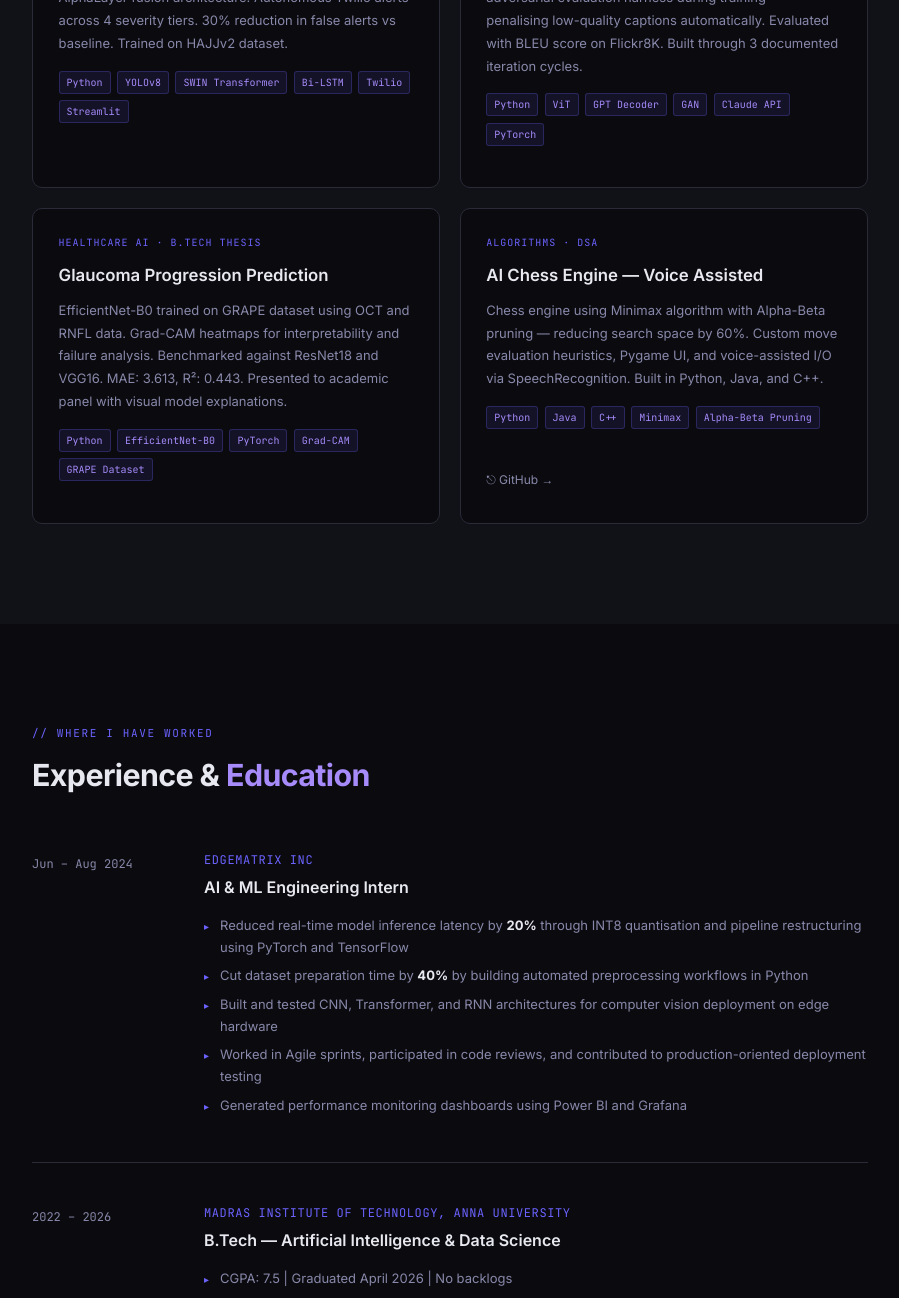
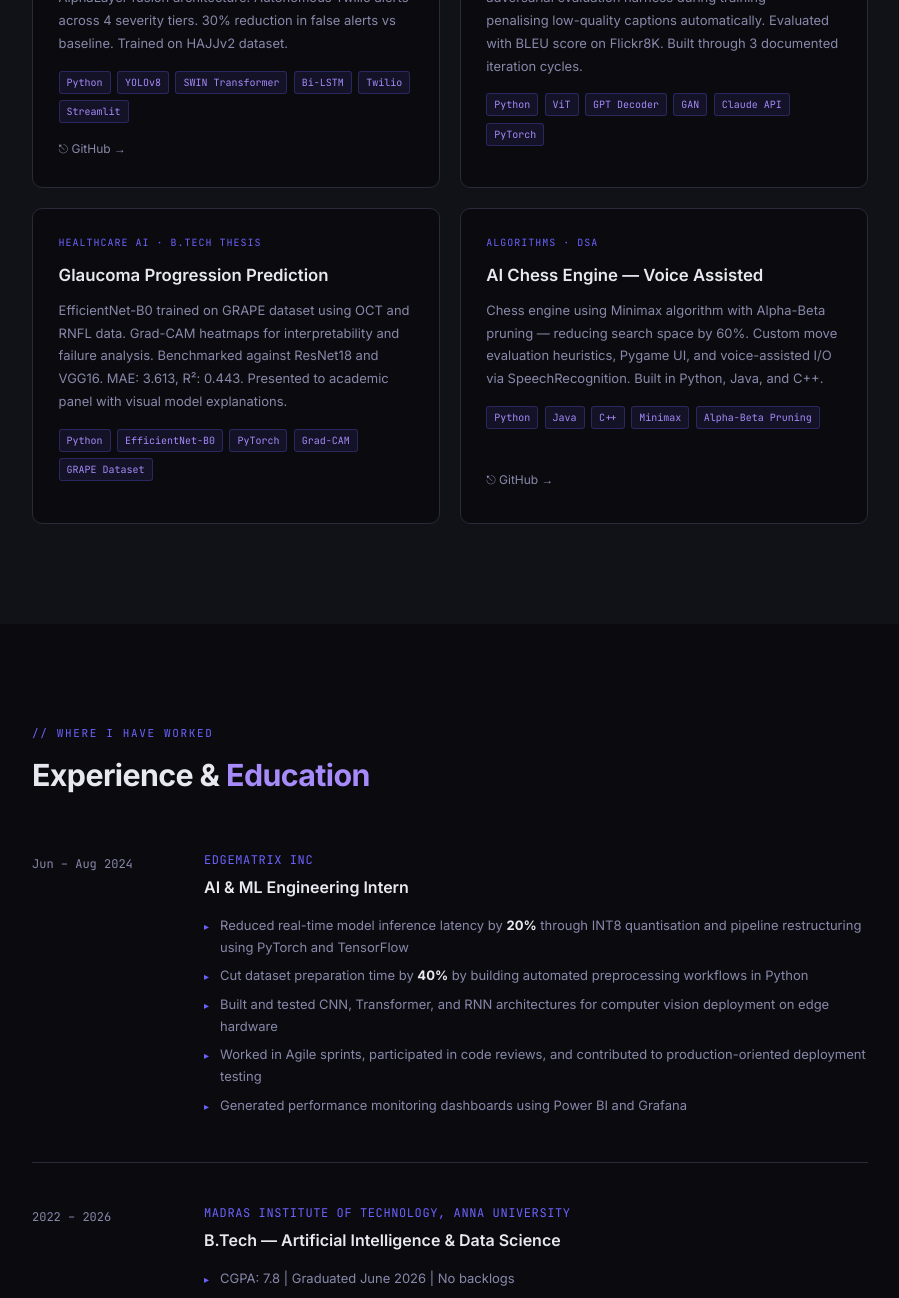
Before and after one commit to Ramkumar64/ramkumar64.github.io, a plain HTML site: page index.html in a window 1280 px wide. Shown: the part 3000-4298 px from the top of the page, without its empty margins (190-1089 px from the left). Drawn offline with Linux system fonts and the light colour scheme.

Commit message:
Add GitHub project link and update CGPA
Updated project link and modified educational details.

```diff
--- a/index.html
+++ b/index.html
@@ -666,6 +666,9 @@
           <span class="stack-tag">Twilio</span>
           <span class="stack-tag">Streamlit</span>
         </div>
+        <div class="project-links">
+          <a href="https://github.com/Ramkumar64/crowd-surge-risk-prediction" class="project-link" target="_blank">⎋ GitHub →</a>
+        </div>
       </div>
 
       <!-- Video Captioning -->
@@ -752,7 +755,7 @@
         <div class="exp-company">MADRAS INSTITUTE OF TECHNOLOGY, ANNA UNIVERSITY</div>
         <div class="exp-role">B.Tech — Artificial Intelligence & Data Science</div>
         <ul class="exp-bullets">
-          <li>CGPA: 7.5 | Graduated April 2026 | No backlogs</li>
+          <li>CGPA: 7.8 | Graduated June 2026 | No backlogs</li>
           <li>Event Coordinator — Tekhora Technical Fest (500+ participants)</li>
           <li>Secretary — PD Association (60 members)</li>
         </ul>
```
